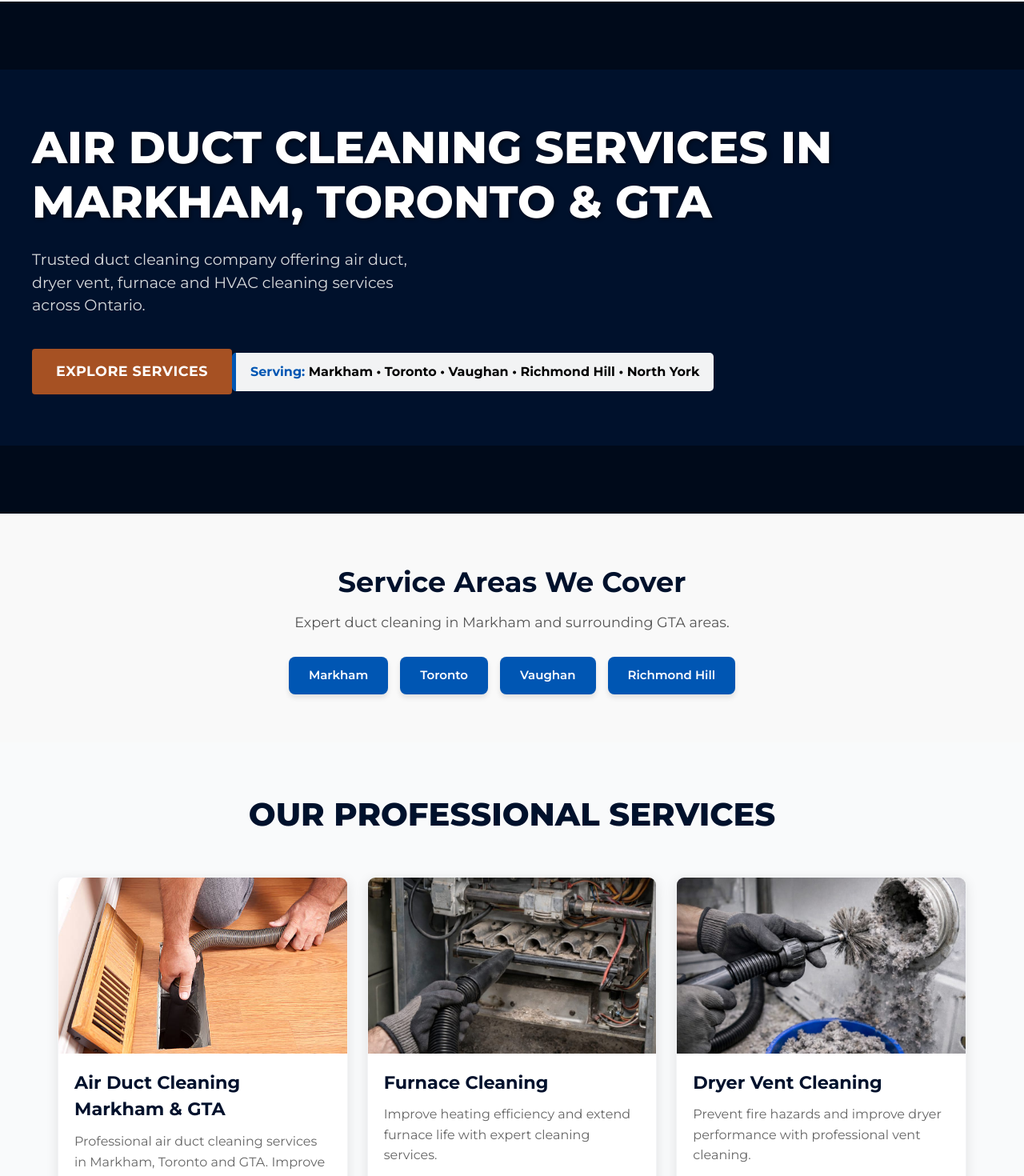
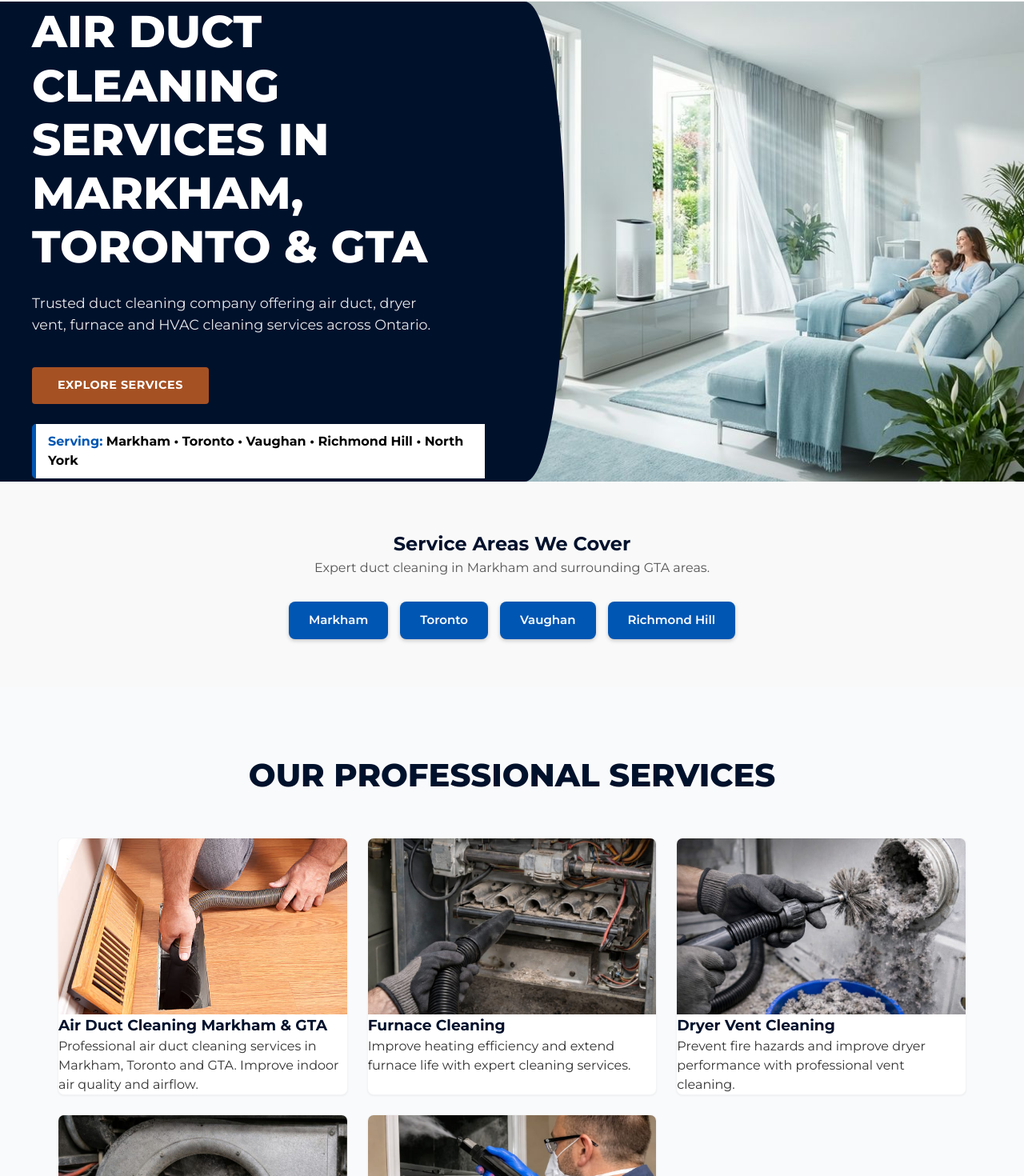
Before and after one commit to josph8487-prog/duct-Canada-original, a Next.js app: page / in a window 1280 px wide. Shown: the part 128-1598 px from the top of the page at 80% size. Built offline with nearby package versions, Linux system fonts and the light colour scheme.

Commit message:
Update page.tsx

```diff
--- a/src/app/page.tsx
+++ b/src/app/page.tsx
@@ -2,7 +2,7 @@ import Image from 'next/image';
 import Link from 'next/link';
 import styles from '@/styles/Home.module.css';
 
-// 1. DYNAMIC METADATA (Aapki Values Mehfooz Hain)
+// 1. DYNAMIC METADATA (Google Search ke liye)
 export const metadata = {
   title: 'Best Air Duct Cleaning Markham, Toronto & GTA | Professional HVAC Services',
   description: 'Top-rated air duct cleaning in Markham, Toronto, and GTA. We offer furnace cleaning, dryer vent cleaning, and HVAC sanitization. Book your professional cleaning today!',
@@ -14,12 +14,12 @@ export const metadata = {
     description: 'Improve your indoor air quality with our expert duct cleaning services.',
     url: 'https://yourwebsite.com',
     siteName: 'Your Business Name',
-    images: [{ url: '/images/Banner.jpeg' }], // Updated for Social Media
+    images: [{ url: '/images/services/air-duct-cleaning.jpg' }],
     type: 'website',
   },
 };
 
-// 2. FULL SCHEMA MARKUP
+// 2. FULL SCHEMA MARKUP (Local Business + Services)
 const jsonLd = {
   "@context": "https://schema.org",
   "@graph": [
@@ -86,57 +86,30 @@ export default function Home() {
       />
 
       <main>
-        {/* HERO SECTION WITH NEW BANNER IMAGE */}
-        <section className={styles.hero} style={{ position: 'relative', height: '80vh', minHeight: '500px', overflow: 'hidden' }}>
-
-          {/* BACKGROUND IMAGE (About Us Wali Image Ab Home Par) */}
-          <Image
-            src="/images/Banner.jpeg"
-            alt="Air Duct Cleaning Services Banner"
-            fill
-            priority
-            style={{ objectFit: 'cover', zIndex: -1 }}
-          />
-
-          {/* DARK OVERLAY (Taake Text Clear Nazar Aaye) */}
-          <div style={{
-            position: 'absolute',
-            inset: 0,
-            backgroundColor: 'rgba(0, 0, 0, 0.4)', // Isse image thori dark hogi taake text chamke
-            zIndex: 0
-          }}></div>
-
-          <div className={styles.heroContentWrapper} style={{
-            maxWidth: '1400px',
-            margin: '0 auto',
-            position: 'relative',
-            zIndex: 1,
-            height: '100%',
-            display: 'flex',
-            alignItems: 'center'
-          }}>
+        {/* HERO SECTION */}
+        <section className={styles.hero}>
+          <div className={styles.heroContentWrapper} style={{ maxWidth: '1400px', margin: '0 auto' }}>
             <div className={styles.heroLeft}>
-              <div style={{ paddingLeft: 'max(2rem, calc((100vw - 1200px) / 2))', color: '#fff' }}>
-                <h1 className={styles.heroTitle} style={{ color: '#fff', fontSize: 'clamp(2rem, 5vw, 3.5rem)', textShadow: '2px 2px 4px rgba(0,0,0,0.5)' }}>
+              <div style={{ paddingLeft: 'max(2rem, calc((100vw - 1200px) / 2))' }}>
+                <h1 className={styles.heroTitle}>
                   Air Duct Cleaning Services in Markham, Toronto & GTA
                 </h1>
 
-                <p className={styles.heroSubtitle} style={{ color: '#f0f0f0', fontSize: '1.2rem', marginBottom: '20px' }}>
+                <p className={styles.heroSubtitle}>
                   Trusted duct cleaning company offering air duct, dryer vent, furnace and HVAC cleaning services across Ontario.
                 </p>
 
-                <Link href="/services" className="btn btn-primary" style={{ padding: '15px 30px', fontSize: '1.1rem' }}>
+                <Link href="/services" className="btn btn-primary">
                   Explore Services
                 </Link>
 
-                {/* LOCATIONS TEXT (Clear Visibility) */}
                 <div style={{
                   marginTop: "25px",
                   fontSize: "16px",
                   color: "#000",
                   fontWeight: "bold",
-                  background: "rgba(255, 255, 255, 0.95)", // High contrast white box
-                  padding: "12px 18px",
+                  background: "#fff",
+                  padding: "10px 15px",
                   borderRadius: "5px",
                   display: "inline-block",
                   borderLeft: "5px solid #0056b3"
@@ -145,14 +118,15 @@ export default function Home() {
                 </div>
               </div>
             </div>
+            <div className={styles.heroRight}></div>
           </div>
         </section>
 
-        {/* SERVICE AREAS SECTION */}
+        {/* SERVICE AREAS */}
         <section style={{ padding: "60px 20px", background: "#f9f9f9" }}>
           <div style={{ maxWidth: "1200px", margin: "0 auto", textAlign: "center" }}>
-            <h2 style={{ fontSize: '2.2rem', marginBottom: '10px' }}>Service Areas We Cover</h2>
-            <p style={{ marginBottom: "30px", color: "#555", fontSize: '1.1rem' }}>
+            <h2>Service Areas We Cover</h2>
+            <p style={{ marginBottom: "30px", color: "#555" }}>
               Expert duct cleaning in Markham and surrounding GTA areas.
             </p>
 
@@ -166,14 +140,14 @@ export default function Home() {
           </div>
         </section>
 
-        {/* SERVICES GRID SECTION */}
-        <section className={`section ${styles.servicesPreview}`} style={{ padding: '60px 0' }}>
+        {/* SERVICES GRID */}
+        <section className={`section ${styles.servicesPreview}`}>
           <div className="container">
-            <h2 className="section-title" style={{ textAlign: 'center', marginBottom: '40px' }}>Our Professional Services</h2>
+            <h2 className="section-title">Our Professional Services</h2>
 
             <div className={styles.featureGrid}>
               {services.map((service, index) => (
-                <article key={index} className={styles.featureCard} style={{ borderRadius: '10px', overflow: 'hidden', boxShadow: '0 4px 15px rgba(0,0,0,0.1)' }}>
+                <article key={index} className={styles.featureCard}>
                   <div style={{ position: 'relative', height: '220px' }}>
                     <Image
                       src={service.image}
@@ -183,10 +157,8 @@ export default function Home() {
                       style={{ objectFit: 'cover' }}
                     />
                   </div>
-                  <div style={{ padding: '20px' }}>
-                    <h3 style={{ fontSize: '1.4rem', marginBottom: '10px' }}>{service.title}</h3>
-                    <p style={{ color: '#666', lineHeight: '1.6' }}>{service.text}</p>
-                  </div>
+                  <h3>{service.title}</h3>
+                  <p>{service.text}</p>
                 </article>
               ))}
             </div>
@@ -205,6 +177,6 @@ const areaBtnStyle = {
   textDecoration: "none",
   fontWeight: "600",
   fontSize: "15px",
-  boxShadow: "0 4px 6px rgba(0,0,0,0.1)",
-  transition: "0.3s ease"
+  boxShadow: "0 2px 5px rgba(0,0,0,0.2)",
+  transition: "0.3s"
 };
```
